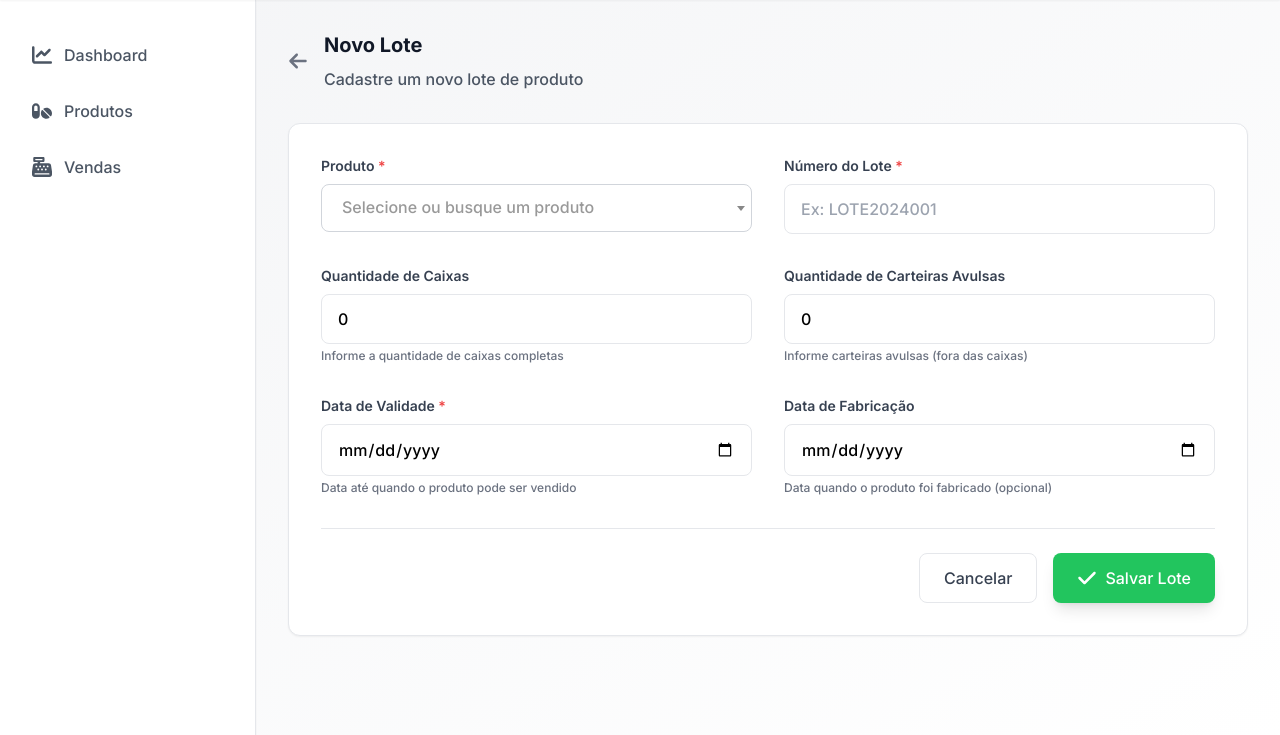
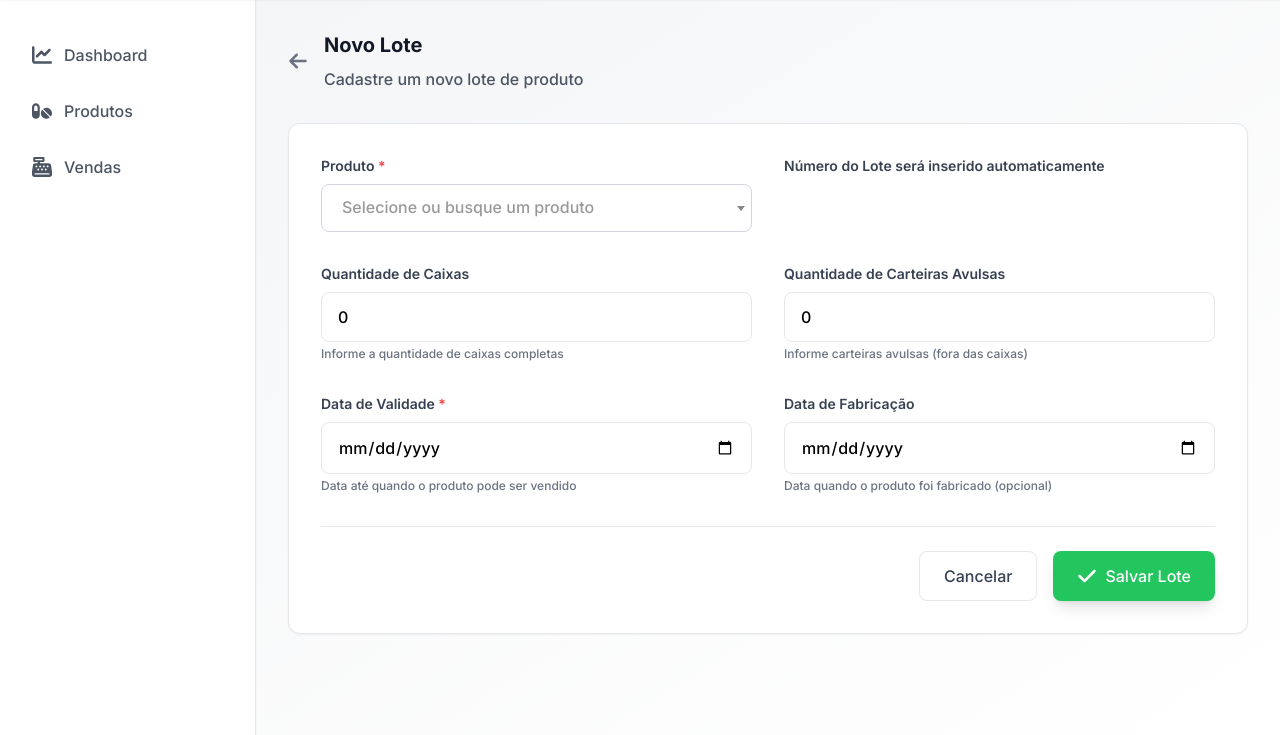
Before and after one commit to yrnsaraiva/pharmaSys, a Django app: page /productos/lote/criar/ in a window 1280 px wide. Shown: the part 65-800 px from the top of the page. Run offline with Django 5.2, Linux system fonts and the light colour scheme; a user stored in the database is signed in; data comes from the database, SQL or seed files in the repository; some libraries are stand-ins or nearby versions.

Commit message:
Change lote number input to auto-fill and read-only
Updated the lote number input to display automatically and made it read-only if a lote exists.

```diff
--- a/productos/templates/productos/novo_lote.html
+++ b/productos/templates/productos/novo_lote.html
@@ -51,15 +51,17 @@
                         {% endfor %}
                     </select>
                 </div>
+                <div>
+                    <label class="block text-sm font-semibold text-gray-700 mb-2">Número do Lote será inserido automaticamente</label>
+                    {% if lote %}
+                    <div>
+                        <input type="text" value="{{ lote.numero_lote }}"
+                               class="w-full px-4 py-3 border rounded-lg border-pharmacy-gray bg-gray-100 cursor-not-allowed"
+                               readonly>
+                    </div>
+                {% endif %}
+                </div>
 
-                <!-- Número do lote -->
-                <div>
-                    <label class="block text-sm font-semibold text-gray-700 mb-2">Número do Lote <span
-                            class="text-red-500">*</span></label>
-                    <input type="text" name="numero_lote" required value="{{ lote.numero_lote|default:'' }}"
-                           class="w-full px-4 py-3 border rounded-lg border-pharmacy-gray focus:ring-2 focus:ring-pharmacy-green focus:outline-none"
-                           placeholder="Ex: LOTE2024001">
-                </div>
 
                 <!-- Caixas -->
                 <div>
```
